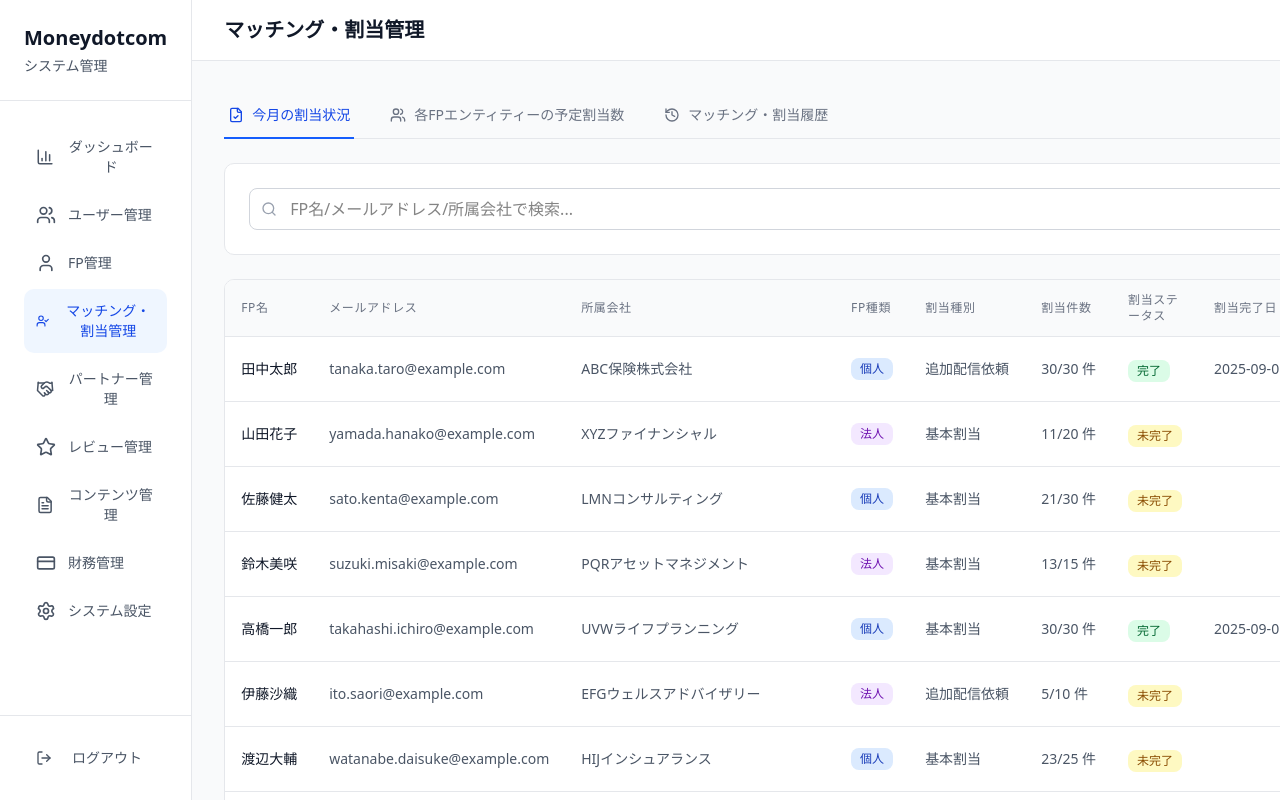
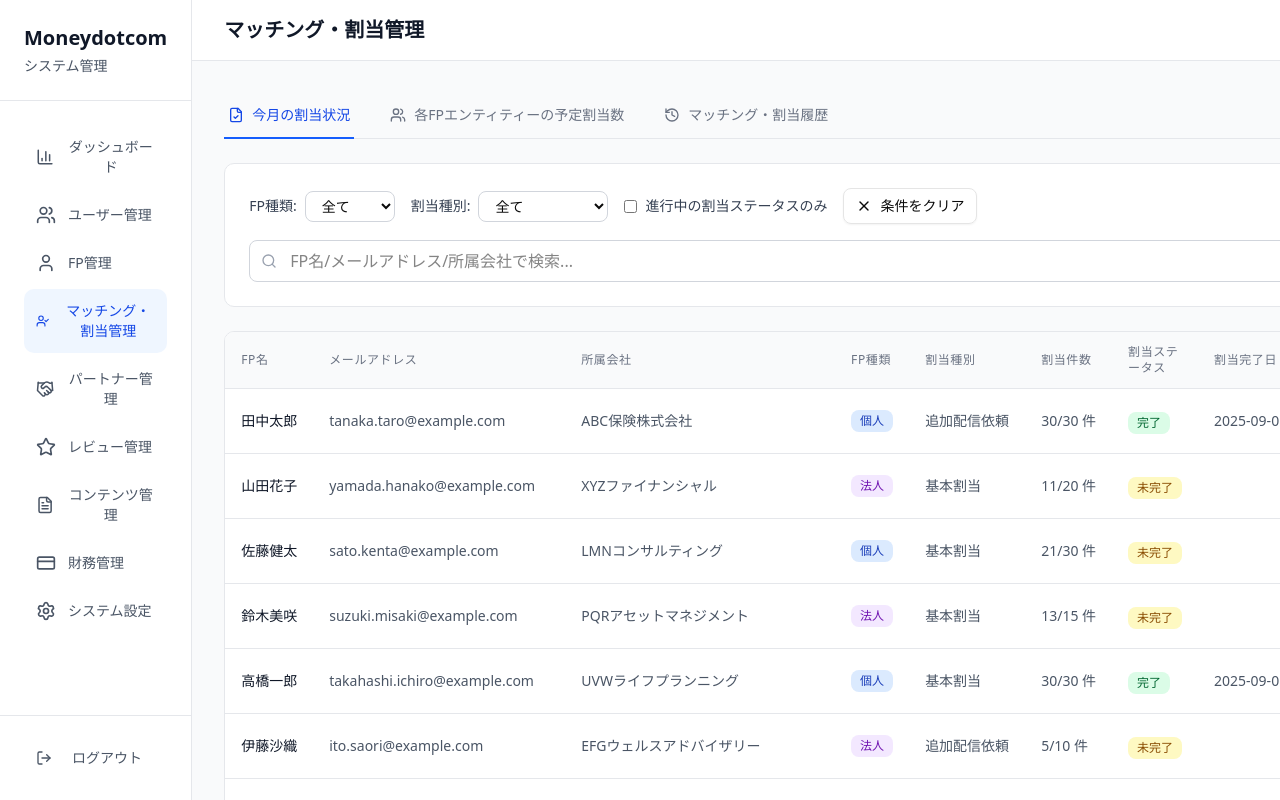
Before and after one commit to tristan-dev-jp/mndc-systemadmin-prototype, a Next.js app: page / in a window 1280 px wide. Both pictures are taken after a click on the button "マッチング・割当管理". Shown: the top 800 px of the page. Built offline with nearby package versions, Linux system fonts and the light colour scheme.

Commit message:
added filter features for matching table

```diff
--- a/next.config.ts
+++ b/next.config.ts
@@ -5,7 +5,7 @@ const nextConfig: NextConfig = {
   output: "export",
 
   // Set the base path to your repository name
-  basePath: "/mndc-systemadmin-prototype",
+  // basePath: "/mndc-systemadmin-prototype",
 };
 
 export default nextConfig;
--- a/src/components/sections/MatchingManagement.tsx
+++ b/src/components/sections/MatchingManagement.tsx
@@ -7,6 +7,7 @@ import {
   Users,
   Search,
   ChevronRight,
+  ArrowUpDown,
   Info,
   X,
 } from "lucide-react";
@@ -125,20 +126,143 @@ function CurrentMonthAllocationStatus() {
   const [allocations, setAllocations] = useState<MatchingAllocation[]>(
     mockMatchingAllocations
   );
+
   const [searchTerm, setSearchTerm] = useState("");
+  const [fpTypeFilter, setFpTypeFilter] = useState("全て");
+  const [allocationTypeFilter, setAllocationTypeFilter] = useState("全て");
+  const [showInProgressOnly, setShowInProgressOnly] = useState(false);
+  const [completionDateRange, setCompletionDateRange] = useState<{
+    start: Date | null;
+    end: Date | null;
+  }>({
+    start: null,
+    end: null,
+  });
+
+  const clearFilters = () => {
+    setSearchTerm("");
+    setFpTypeFilter("全て");
+    setAllocationTypeFilter("全て");
+    setShowInProgressOnly(false);
+    setCompletionDateRange({ start: null, end: null });
+  };
+
+  // Mock function to handle date range changes
+  const handleDateRangeChange = (
+    dates: { start: Date | null; end: Date | null } | undefined
+  ) => {
+    setCompletionDateRange({
+      start: dates?.start || null,
+      end: dates?.end || null,
+    });
+  };
 
   const filteredAllocations = useMemo(() => {
-    return allocations.filter(
+    let filtered = allocations.filter(
       (alloc) =>
         alloc.fpName.toLowerCase().includes(searchTerm.toLowerCase()) ||
         alloc.fpEmail.toLowerCase().includes(searchTerm.toLowerCase()) ||
         alloc.fpCompany.toLowerCase().includes(searchTerm.toLowerCase())
     );
-  }, [allocations, searchTerm]);
+
+    if (fpTypeFilter !== "全て") {
+      filtered = filtered.filter((alloc) => alloc.fpType === fpTypeFilter);
+    }
+
+    if (allocationTypeFilter !== "全て") {
+      filtered = filtered.filter(
+        (alloc) => alloc.allocationType === allocationTypeFilter
+      );
+    }
+
+    if (showInProgressOnly) {
+      filtered = filtered.filter((alloc) => alloc.status !== "完了");
+    }
+
+    if (completionDateRange.start && completionDateRange.end) {
+      filtered = filtered.filter((alloc) => {
+        if (!alloc.completionDate) return false;
+        const completionDate = new Date(alloc.completionDate);
+        return (
+          completionDate >= completionDateRange.start! &&
+          completionDate <= completionDateRange.end!
+        );
+      });
+    }
+
+    return filtered;
+  }, [
+    allocations,
+    searchTerm,
+    fpTypeFilter,
+    allocationTypeFilter,
+    showInProgressOnly,
+    completionDateRange,
+  ]);
 
   return (
     <div className="space-y-6">
+      {/* Filter Controls */}
       <div className="bg-white p-6 rounded-lg border border-gray-200">
+        <div className="space-y-4">
+          <div className="flex flex-wrap items-center gap-4">
+            {/* FP種類 Filter */}
+            <div className="flex items-center gap-2">
+              <label className="text-sm font-medium text-gray-700">
+                FP種類:
+              </label>
+              <select
+                value={fpTypeFilter}
+                onChange={(e) => setFpTypeFilter(e.target.value)}
+                className="border border-gray-300 rounded-md px-3 py-1 text-sm focus:ring-2 focus:ring-blue-500 focus:border-blue-500"
+              >
+                <option value="全て">全て</option>
+                <option value="個人">個人FP</option>
+                <option value="法人">法人FP</option>
+              </select>
+            </div>
+
+            {/* 割当種別 Filter */}
+            <div className="flex items-center gap-2">
+              <label className="text-sm font-medium text-gray-700">
+                割当種別:
+              </label>
+              <select
+                value={allocationTypeFilter}
+                onChange={(e) => setAllocationTypeFilter(e.target.value)}
+                className="border border-gray-300 rounded-md px-3 py-1 text-sm focus:ring-2 focus:ring-blue-500 focus:border-blue-500"
+              >
+                <option value="全て">全て</option>
+                <option value="基本割当">基本配信</option>
+                <option value="追加配信依頼">追加配信依頼</option>
+              </select>
+            </div>
+
+            {/* 進行中 Filter */}
+            <div className="flex items-center gap-2">
+              <input
+                type="checkbox"
+                id="inProgressOnly"
+                checked={showInProgressOnly}
+                onChange={(e) => setShowInProgressOnly(e.target.checked)}
+                className="rounded border-gray-300 text-blue-600 focus:ring-blue-500"
+              />
+              <label htmlFor="inProgressOnly" className="text-sm text-gray-700">
+                進行中の割当ステータスのみ
+              </label>
+            </div>
+            <Button
+              variant="outline"
+              onClick={clearFilters}
+              className="flex items-center gap-2 bg-transparent"
+            >
+              <X className="h-4 w-4" />
+              条件をクリア
+            </Button>
+          </div>
+
+          {/* Search Bar */}
+
           <div className="relative">
             <Search className="absolute left-3 top-1/2 transform -translate-y-1/2 text-gray-400 h-4 w-4" />
             <input
@@ -148,6 +272,7 @@ function CurrentMonthAllocationStatus() {
               onChange={(e) => setSearchTerm(e.target.value)}
               className="w-full pl-10 pr-4 py-2 border border-gray-300 rounded-md focus:ring-2 focus:ring-blue-500 focus:border-blue-500"
             />
+          </div>
         </div>
       </div>
 
```
Lines whose indentation alone changed are shown as unchanged.
